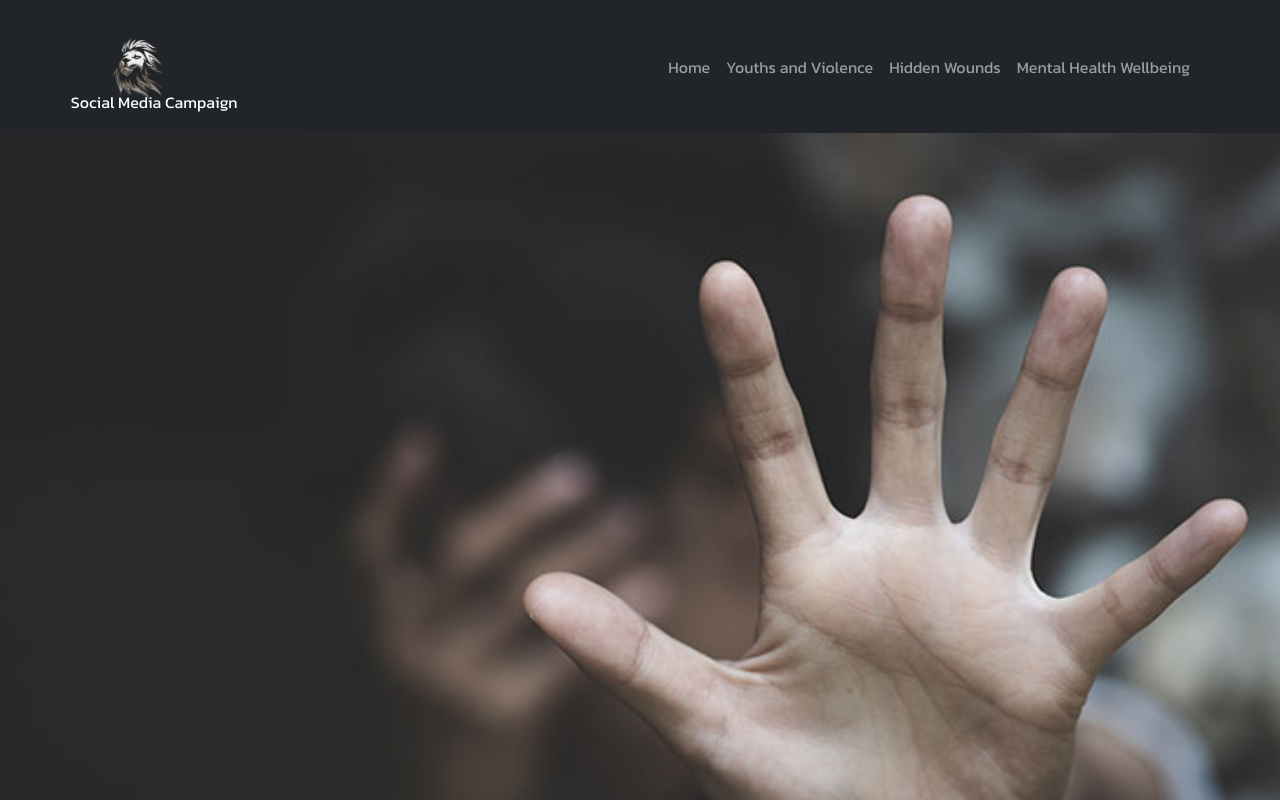
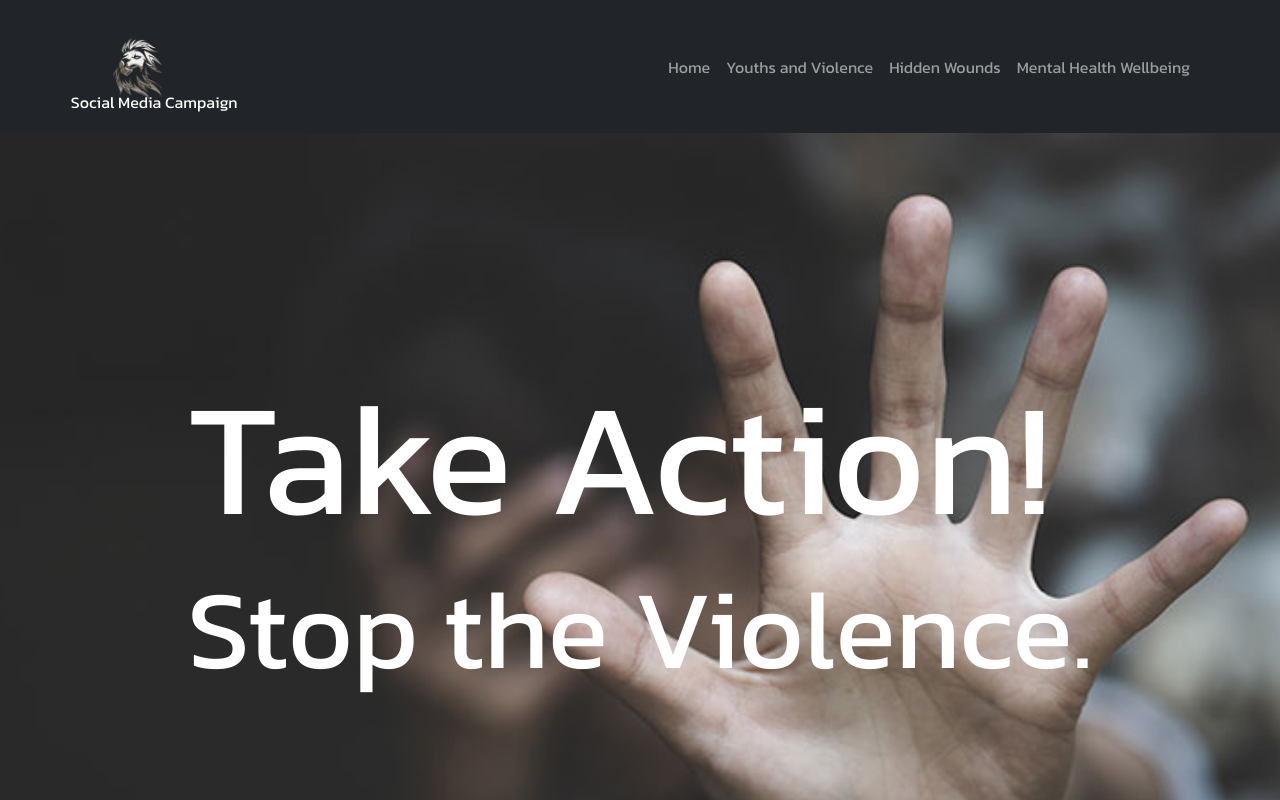
Before and after one commit to Roche001/campaign-website, a React (Create React App) app: page / in a window 1280 px wide. Shown: the top 800 px of the page. Built offline with nearby package versions, Linux system fonts and the light colour scheme; a web font is replaced by a local one.

Commit message:
update changes

```diff
--- a/src/components/home/Home.css
+++ b/src/components/home/Home.css
@@ -10,3 +10,12 @@
   justify-content: center;
   text-align: start;
 }
+.home-header {
+  color: #ffffff;
+}
+.home-header h2 {
+  font-size: 10rem;
+}
+.home-header h5 {
+  font-size: 7rem;
+}
--- a/src/components/home/Home.jsx
+++ b/src/components/home/Home.jsx
@@ -1,7 +1,14 @@
 import React from "react";
 import "./Home.css";
 const Home = () => {
-  return <div id="Home" className="home"></div>;
+  return (
+    <div id="Home" className="home">
+      <div className="home-header">
+        <h2>Take Action!</h2>
+        <h5>Stop the Violence.</h5>
+      </div>
+    </div>
+  );
 };
 
 export default Home;
```
